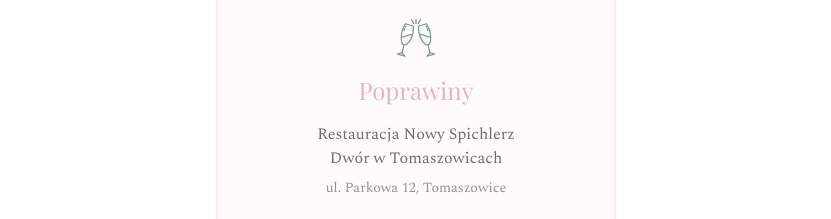
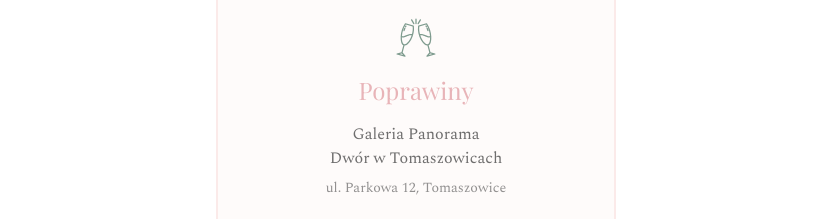
Before and after one commit to Olciaaa/wedding, a Next.js app: page / in a window 1280 px wide. Shown: the part 1340-1559 px from the top of the page, without its empty margins (224-1055 px from the left). Built offline with nearby package versions, Linux system fonts and the light colour scheme; no server answers.

Commit message:
Update restaurant name in page.tsx

```diff
--- a/app/page.tsx
+++ b/app/page.tsx
@@ -166,7 +166,7 @@
                       Poprawiny
                     </h3>
                     <p className="text-foreground/80 font-medium mb-2">
-                      Restauracja Nowy Spichlerz
+                      Galeria Panorama
                       <br />
                       Dwór w Tomaszowicach
                     </p>
```
